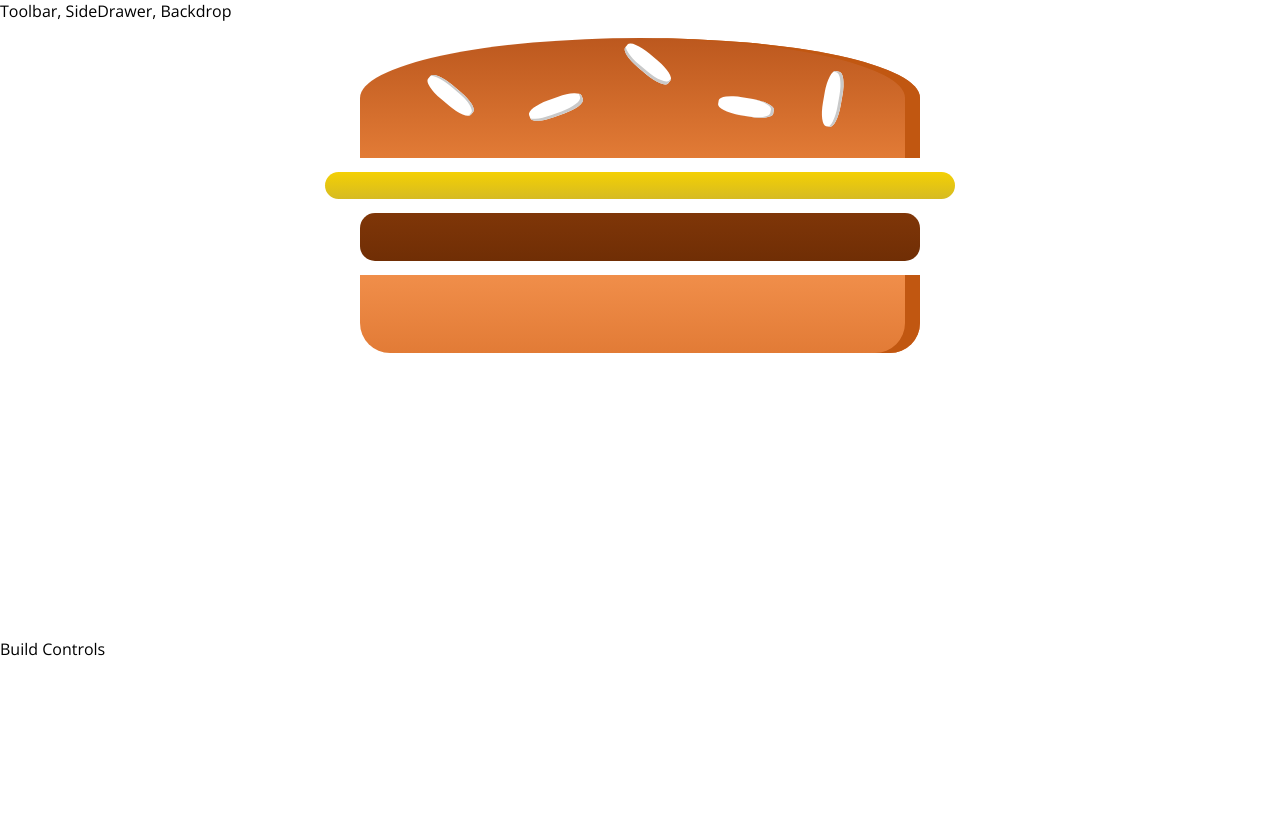
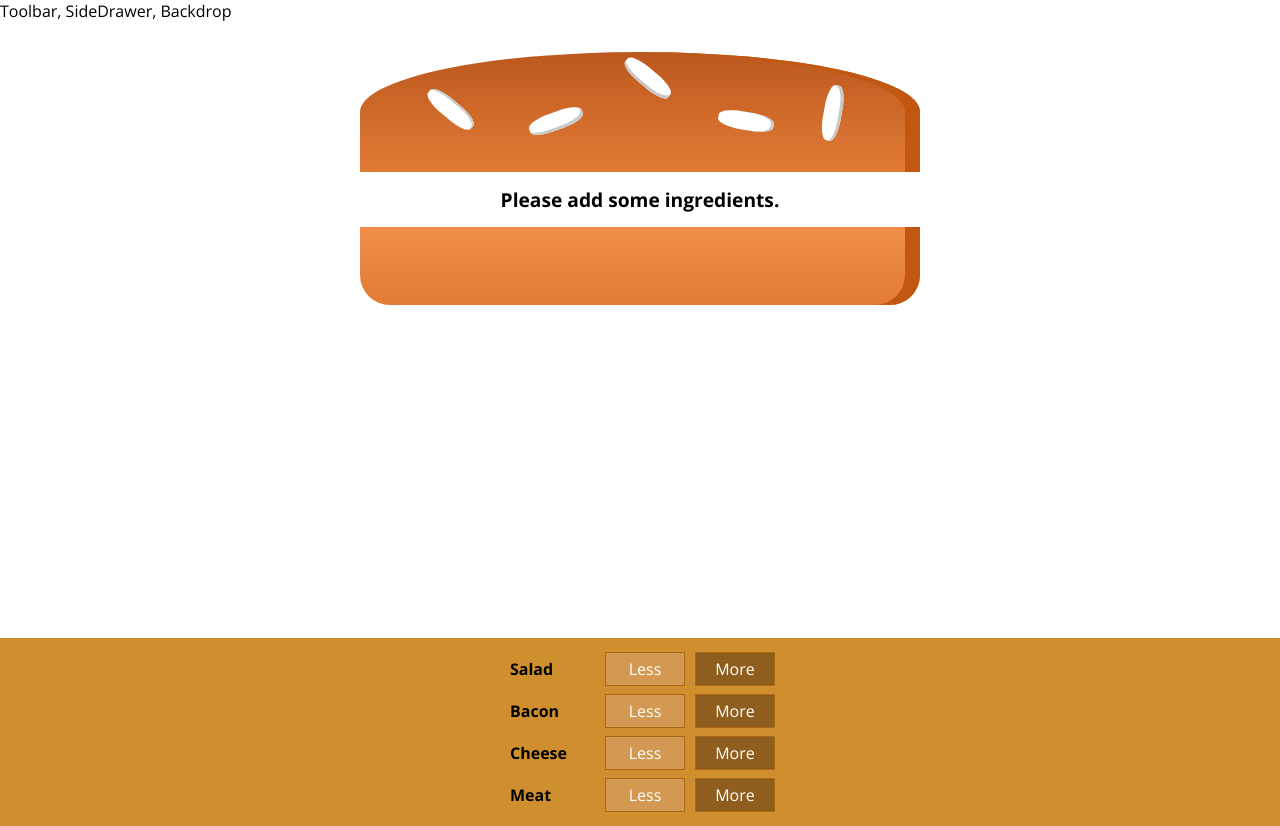
Before and after one commit to YuhanLin1105/Burger-Builder, a React app: page / in a window 1280 px wide. Before the commit the page ends 800 px from the top, so only its background shows below. Built offline with nearby package versions, Linux system fonts and the light colour scheme.

Commit message:
Add BuildControls

```diff
--- /dev/null
+++ b/src/components/Burger/BuildControls/BuildControl/BuildControl.css
@@ -0,0 +1,57 @@
+.BuildControl{
+    display: flex;
+    justify-content: space-between;
+    align-items:center;
+    margin:5ox 0;
+}
+
+.BuildControl button{
+    display: block;
+    font: inherit;
+    padding: 5px;
+    margin:0 5px;
+    width: 80px;
+    border: 1px solid #aa6817;
+    cursor: pointer;
+    outline:none;
+}
+
+
+.BuildControl button:disabled {
+    background-color: #AC9980;
+    border: 1px solid #7E7365;
+    color: #ccc;
+    cursor: default;
+}
+
+.BuildControl button:hover:disabled {
+    background-color: #AC9980;
+    color: #ccc;
+    cursor: not-allowed;
+}
+
+.Label {
+    padding: 10px;
+    font-weight: bold;
+    width: 80px;
+}
+
+.BuildControl .Less {
+    background-color: #D39952;
+    color: white;
+}
+
+.BuildControl .More {
+    background-color: #8F5E1E;
+    color: white;
+}
+
+.BuildControl .Less:hover, .BuildControl .Less:active {
+    background-color: #DAA972;
+    color: white;
+}
+
+.BuildControl .More:hover,.BuildControl .More:active {
+    background-color: #99703F;
+    color: white;
+}
--- /dev/null
+++ b/src/components/Burger/BuildControls/BuildControl/BuildControl.js
@@ -0,0 +1,13 @@
+import React from 'react';
+
+import classes from './BuildControl.css';
+
+const buildControl = (props)=>(
+    <div className={classes.BuildControl}>
+        <div className={classes.Label}>{props.label}</div>
+        <button className={classes.Less}>Less</button>
+        <button className={classes.More}>More</button>
+    </div>
+);
+
+export default buildControl;
--- /dev/null
+++ b/src/components/Burger/BuildControls/BuildControls.css
@@ -0,0 +1,10 @@
+.BuildControls{
+    width:100%;
+    background-color: #cf8f2e;
+    display: flex;
+    flex-flow: column;
+    align-items: center;
+    box-shadow: 0 2px 1px #ccc;
+    margin: auto;
+    padding: 10px 0;
+}
--- /dev/null
+++ b/src/components/Burger/BuildControls/BuildControls.js
@@ -0,0 +1,25 @@
+import React from 'react';
+
+import classes from './BuildControls.css';
+import BuildControl from './BuildControl/BuildControl';
+
+const controls = [
+    { label: 'Salad', type: 'salad' },
+    { label: 'Bacon', type: 'bacon' },
+    { label: 'Cheese', type: 'cheese' },
+    { label: 'Meat', type: 'meat' }
+]
+
+const buildControls = (props) => (
+    <div className={classes.BuildControls}>
+        {controls
+            .map((control)=>(
+                <BuildControl key={control.label}
+                    label={control.label}
+                />
+            ))
+        }
+    </div>
+);
+
+export default buildControls;
--- a/src/components/Burger/Burger.css
+++ b/src/components/Burger/Burger.css
@@ -2,29 +2,30 @@
     width:100%;
     margin:auto;
     height:250px;
-    /* overflow: scroll; */
+    overflow: scroll;
     text-align: center;
     font-weight: bold;
     font-size: 1.2rem;
 }
 
-@media (max-width: 500px) and (max-height:400px) {
+@media (min-width: 500px) and (max-height:400px) {
     .Burger{
         width:350px;
         height:300px;
     }
 }
 
-@media (min-width: 1001px) and (min-height:700px) {
+
+@media (min-width: 500px) and (min-height:401px) {
+    .Burger{
+        width:450px;
+        height:400px;
+    }
+}
+
+@media (min-width: 1000px) and (min-height:700px) {
     .Burger{
         width:700px;
         height:600px;
     }
 }
-
-@media (min-width: 500px) and (max-width: 1000px)and (min-height:401px) {
-    .Burger{
-        width:450px;
-        height:400px;
-    }
-}
--- a/src/components/Burger/Burger.js
+++ b/src/components/Burger/Burger.js
@@ -4,11 +4,23 @@
 
 
 const burger = (props)=>{
+    let tansIngredients = Object.keys(props.ingredients)
+        .map(igKey=>{
+            return [...Array(props.ingredients[igKey])]
+                .map((_, i)=>{
+                    return <BurgerIngredient key={igKey+i} type={igKey}/>;
+                });
+        })
+        .reduce((pre,cur)=>{
+            return pre.concat(cur);
+        },[]);
+    if (tansIngredients.length===0)
+        tansIngredients="Please add some ingredients."
+
     return(
         <div className={classes.Burger}>
             <BurgerIngredient type="bread-top"/>
-            <BurgerIngredient type="cheese"/>
-            <BurgerIngredient type="meat"/>
+            {tansIngredients}
             <BurgerIngredient type="bread-bottom"/>
         </div>
     );
--- a/src/containers/BurgerBuilder/BurgerBuilder.js
+++ b/src/containers/BurgerBuilder/BurgerBuilder.js
@@ -1,19 +1,28 @@
 import React, { Component } from 'react';
 
 import Ax from '../../hoc/Ax';
-
-import Burger from '../../components/Burger/Burger'
+import Burger from '../../components/Burger/Burger';
+import BuildControls from '../../components/Burger/BuildControls/BuildControls'
 
 class BurgerBuilder extends Component {
+
+    state = {
+        ingredients:{
+            salad:0,
+            bacon:0,
+            cheese:0,
+            meat:0
+        }
+    }
 
     render() {
         return (
             <Ax>
-                <Burger/>
-                <div>Build Controls</div>
+                <Burger ingredients={this.state.ingredients}/>
+                <BuildControls />
             </Ax>
         );
-    }
+    };
 }
 
 export default BurgerBuilder;
```
